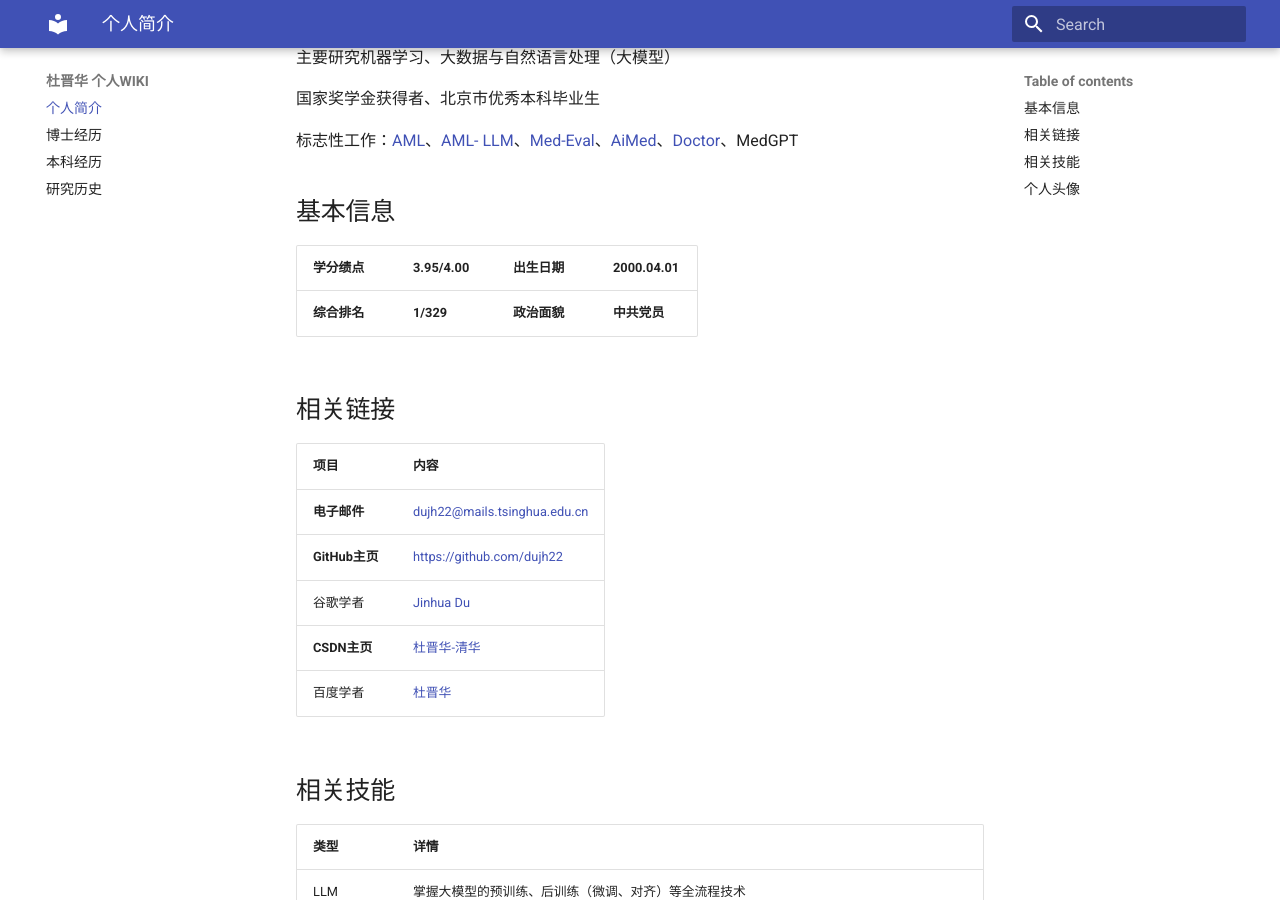
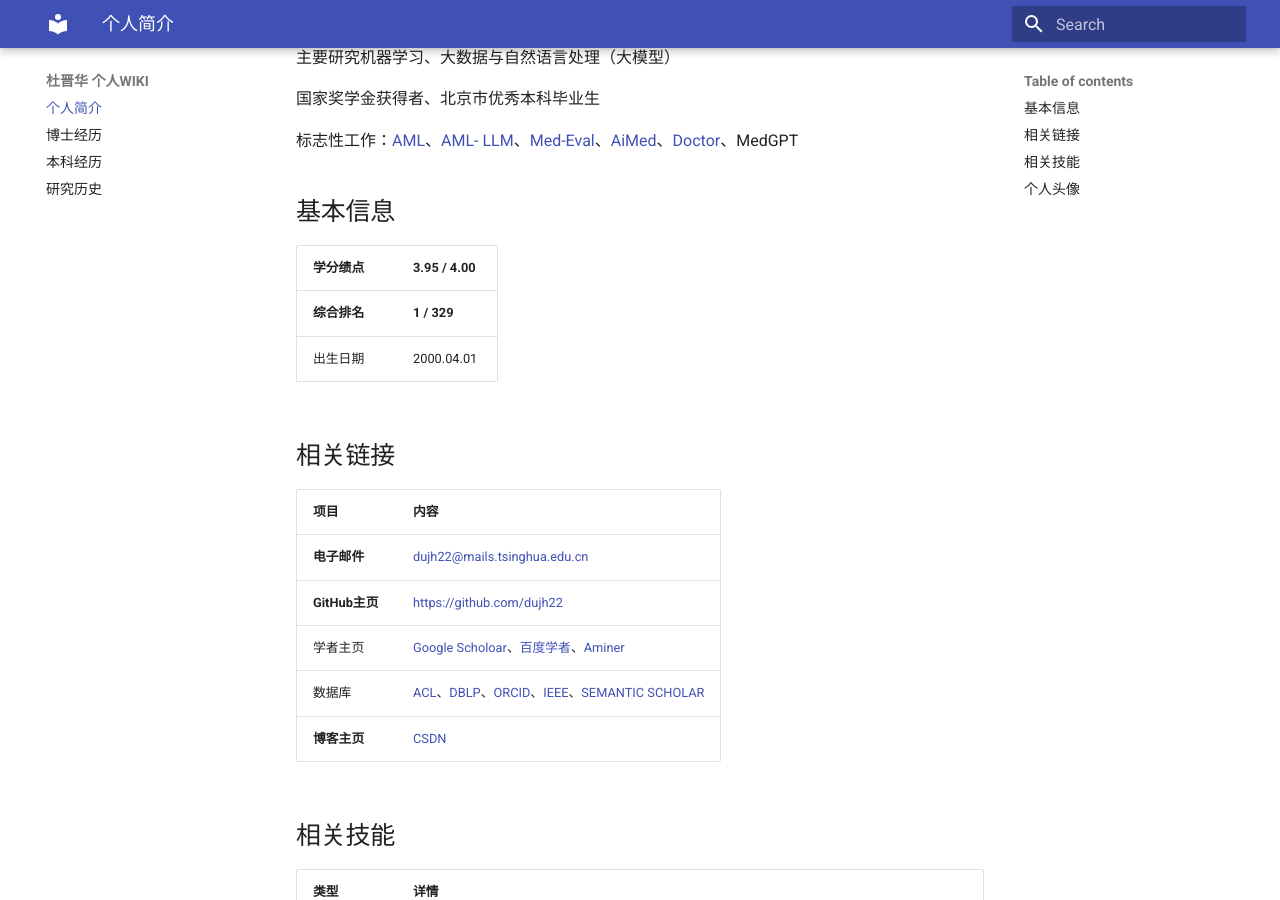
Before and after one commit to dujh22/Dujinhua_wiki, an MkDocs documentation site: the page built from docs/index.md, in a window 1280 px wide and 900 px high, scrolled down 218 px. Built offline with MkDocs 1.6.1 and Material for MkDocs 9.7.7, drawn with Linux system fonts in a browser that asks for light colours.

Commit message:
2026-02-12 update

```diff
--- a/docs/index.md
+++ b/docs/index.md
@@ -10,19 +10,20 @@
 
 ## 基本信息
 
-| 学分绩点           | 3.95/4.00       | 出生日期           | 2000.04.01         |
-| ------------------ | --------------- | ------------------ | ------------------ |
-| **综合排名** | **1/329** | **政治面貌** | **中共党员** |
+| 学分绩点           | 3.95 / 4.00       |
+| ------------------ | ----------------- |
+| **综合排名** | **1 / 329** |
+| 出生日期           | 2000.04.01        |
 
 ## 相关链接
 
-| 项目                 | 内容                                                                            |
-| -------------------- | ------------------------------------------------------------------------------- |
-| **电子邮件**   | [dujh22@mails.tsinghua.edu.cn](dujh22@mails.tsinghua.edu.cn)                       |
-| **GitHub主页** | [https://github.com/dujh22](https://github.com/dujh22)                             |
-| 谷歌学者             | [Jinhua Du](https://scholar.google.com/citations?user=fLKerfcAAAAJ&hl=zh-CN&oi=ao) |
-| **CSDN主页**   | [杜晋华-清华](https://blog.csdn.net/qq_44372652?spm=1000.2115.3001.5343)           |
-| 百度学者             | [杜晋华](https://xueshu.baidu.com/homepage/dujinhua)                               |
+| 项目                 | 内容                                                                                                                                                                                                                                                              |
+| -------------------- | ----------------------------------------------------------------------------------------------------------------------------------------------------------------------------------------------------------------------------------------------------------------- |
+| **电子邮件**   | [dujh22@mails.tsinghua.edu.cn](dujh22@mails.tsinghua.edu.cn)                                                                                                                                                                                                         |
+| **GitHub主页** | [https://github.com/dujh22](https://github.com/dujh22)                                                                                                                                                                                                               |
+| 学者主页             | [Google Scholoar](https://scholar.google.com/citations?user=fLKerfcAAAAJ&hl=zh-CN&oi=ao)、[百度学者](https://xueshu.baidu.com/homepage/dujinhua)、[Aminer](https://cn.aminer.org/profile/jinhua-du/61e5205542323c8f84eaafb8)                                               |
+| 数据库               | [ACL](https://aclanthology.org/people/jinhua-du/)、[DBLP](https://dblp.org/pid/61/2112)、[ORCID](https://orcid.org/0009-0008-4170-6452)、[IEEE](https://ieeexplore.ieee.org/author/37088802547)、[SEMANTIC SCHOLAR](https://www.semanticscholar.org/author/Jinhua-Du/2303801604) |
+| **博客主页**   | [CSDN](https://blog.csdn.net/qq_44372652?spm=1000.2115.3001.5343)                                                                                                                                                                                                    |
 
 ## 相关技能
 
```
Also changed, not shown: docs/postgraduate_experience.md (+47 -47 lines).
